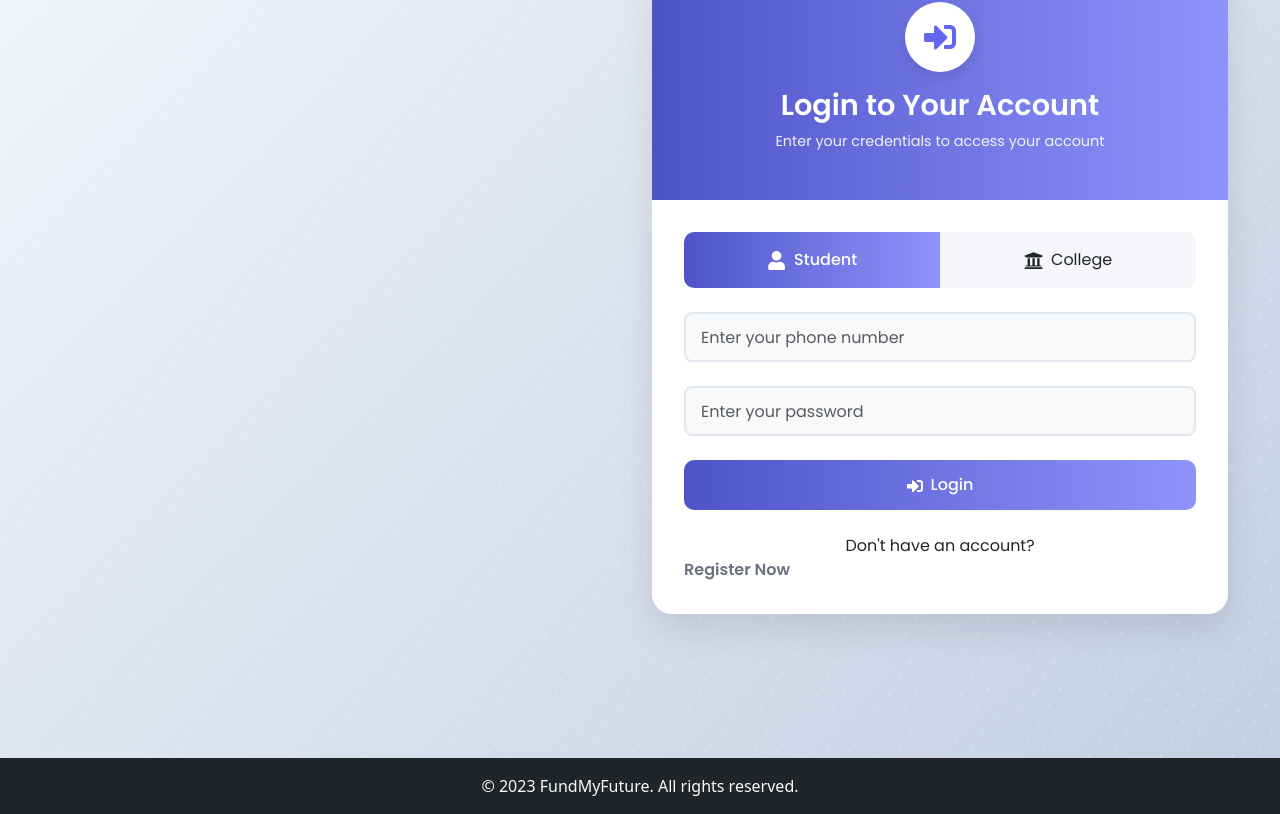
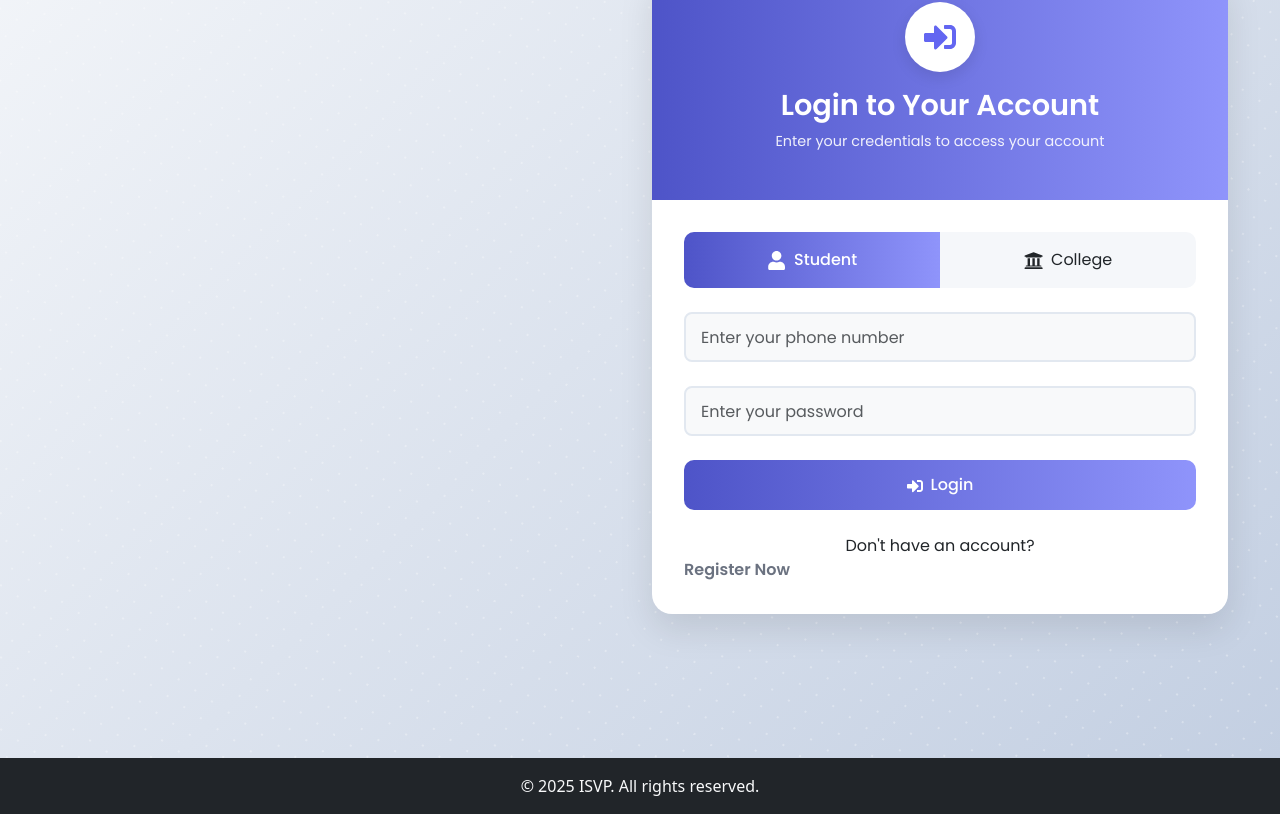
Before and after one commit to prthamesh-pr/ISVP, a React (Create React App) app: page /login in a window 1280 px wide. Shown: the part 174-988 px from the top of the page. Built offline with nearby package versions, Linux system fonts and the light colour scheme.

Commit message:
2025 isvp

```diff
--- a/src/App.js
+++ b/src/App.js
@@ -100,7 +100,7 @@ function App() {
         </main>
         <footer className="footer mt-auto py-3 bg-dark text-light">
         <div className="container text-center">
-          <p className="mb-0">&copy; 2023 FundMyFuture. All rights reserved.</p>
+          <p className="mb-0">&copy; 2025 ISVP. All rights reserved.</p>
         </div>
       </footer>
       <ToastContainer position="top-right" />
--- a/src/components/HomePage.js
+++ b/src/components/HomePage.js
@@ -61,7 +61,7 @@ const HomePage = () => {
             style={{backgroundImage: 'url("https://images.unsplash.com/photo-1523050854058-8df90110c9f1?crop=entropy&cs=tinysrgb&fit=max&fm=jpg&q=80&w=1080")'}}>
           </div>
           <Carousel.Caption className="carousel-caption animate__animated animate__fadeInUp">
-            <h1 className="main-title">Welcome to FundMyFuture</h1>
+            <h1 className="main-title">Welcome to Inter State Student Verification Portal</h1>
             <h3>Discover Opportunities</h3>
             <p>Find scholarships that match your profile and take your education to the next level</p>
 
--- a/src/components/LoginPage.js
+++ b/src/components/LoginPage.js
@@ -99,7 +99,7 @@ const LoginPage = (props) => {
         <div className="row justify-content-center align-items-center">
           <div className="col-md-6 d-none d-md-block">
             <div className={`login-image-container ${animate ? 'animate__animated animate__fadeInLeft' : ''}`}>
-              <Image src="login.jpg" alt="Login" fluid className="login-image" />
+              <Image src="bg1.png" alt="Login" fluid className="login-image" />
               <div className="login-image-overlay">
                 <h2 className="overlay-title">Welcome Back!</h2>
                 <p className="overlay-text">Access your account to explore thousands of scholarship opportunities</p>
@@ -182,7 +182,7 @@ const LoginPage = (props) => {
                 </Form>
 
                 <div className="mt-4 text-center">
-                  <p className="mb-0">Don't have an account? <a href="#" className="register-link">Register Now</a></p>
+                  <p className="mb-0">Don't have an account? <a href="/Register" className="register-link">Register Now</a></p>
                 </div>
               </div>
             </div>
```
